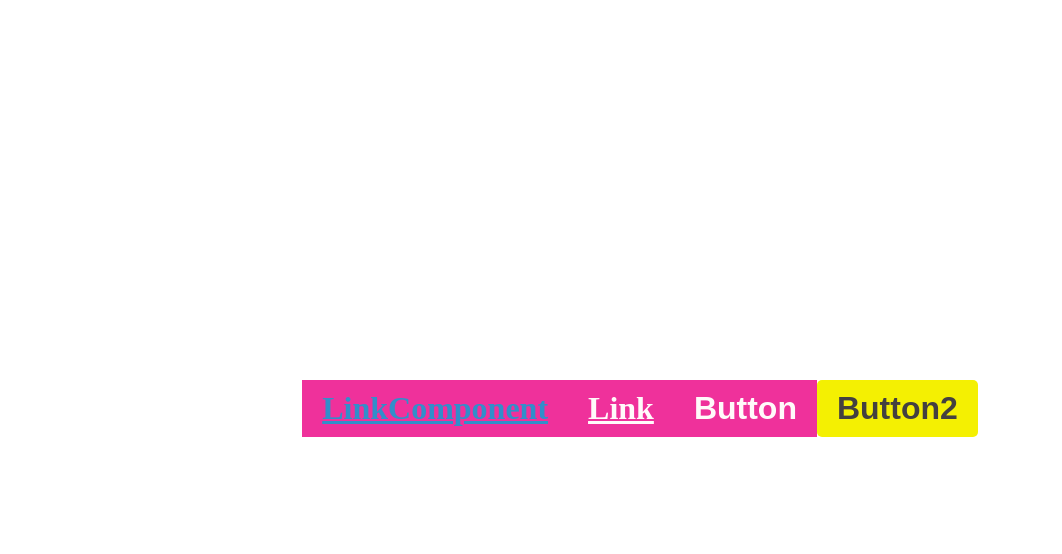
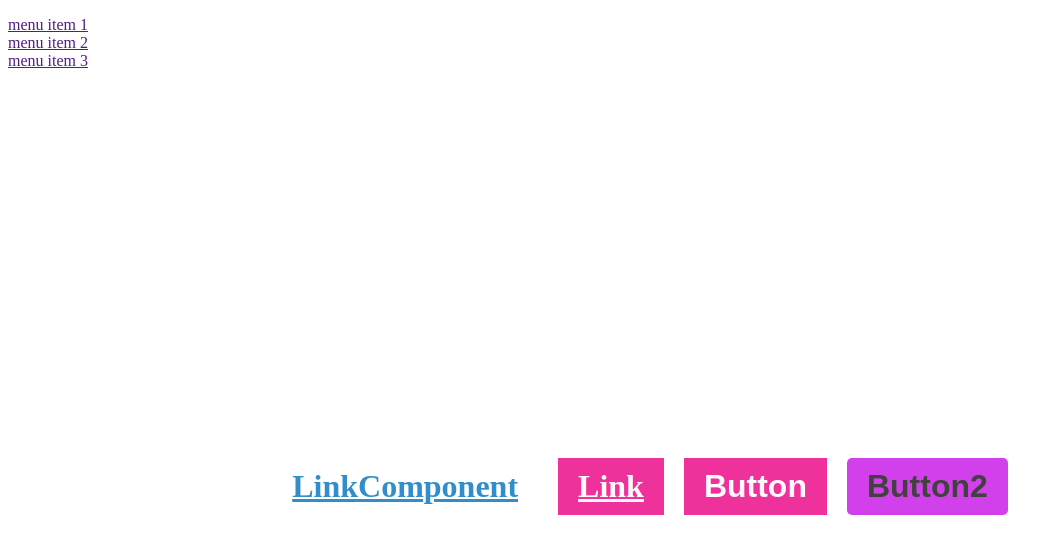
Before and after one commit to igor-minaev/styled-components-project, a React (Vite) app: page / in a window 1280 px wide. Shown: the top 554 px of the page, without its empty margins (0-1062 px from the left). Built offline with nearby package versions, Linux system fonts and the light colour scheme.

Commit message:
Menu component

```diff
--- a/src/App.tsx
+++ b/src/App.tsx
@@ -5,6 +5,13 @@
 
     return (
         <div>
+            <Menu>
+                <ul>
+                    <li><a href="">menu item 1</a></li>
+                    <li><a href="">menu item 2</a></li>
+                    <li><a href="">menu item 3</a></li>
+                </ul>
+            </Menu>
             <Box>
                 <StyledBtn as={Link} href={"#"}>LinkComponent</StyledBtn>
                 <StyledBtn as={"a"} href={"#"}>Link</StyledBtn>
@@ -26,12 +33,20 @@
     font-size: 2rem;
     font-weight: bold;
 
+    &:hover {
+        background-color: #700241;
+    }
+
+    &:last-child {
+        background-color: #d240ec;
+    }
 `
 
 const Link = styled.a`
     color: #328eca;
     font-size: 2rem;
     font-weight: bold;
+    background-color: transparent;
 
 `
 
@@ -46,5 +61,20 @@
     display: flex;
     justify-content: center;
     align-items: center;
+    gap: 20px;
 
+    button {
+        cursor: pointer;
+    }
+
+    ${Link} {
+        cursor: zoom-in;
+    }
 `
+
+const Menu=styled.nav `
+    ul{
+        list-style: none;
+        padding: 0;
+    }
+`
```
